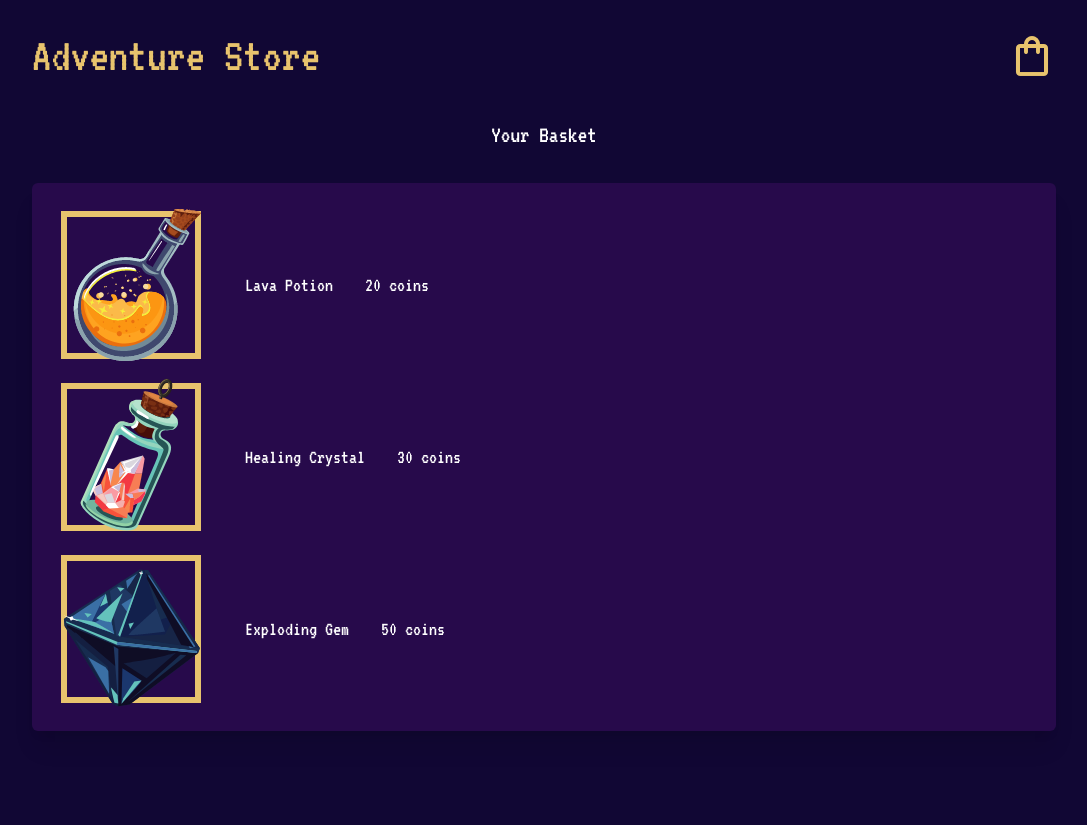
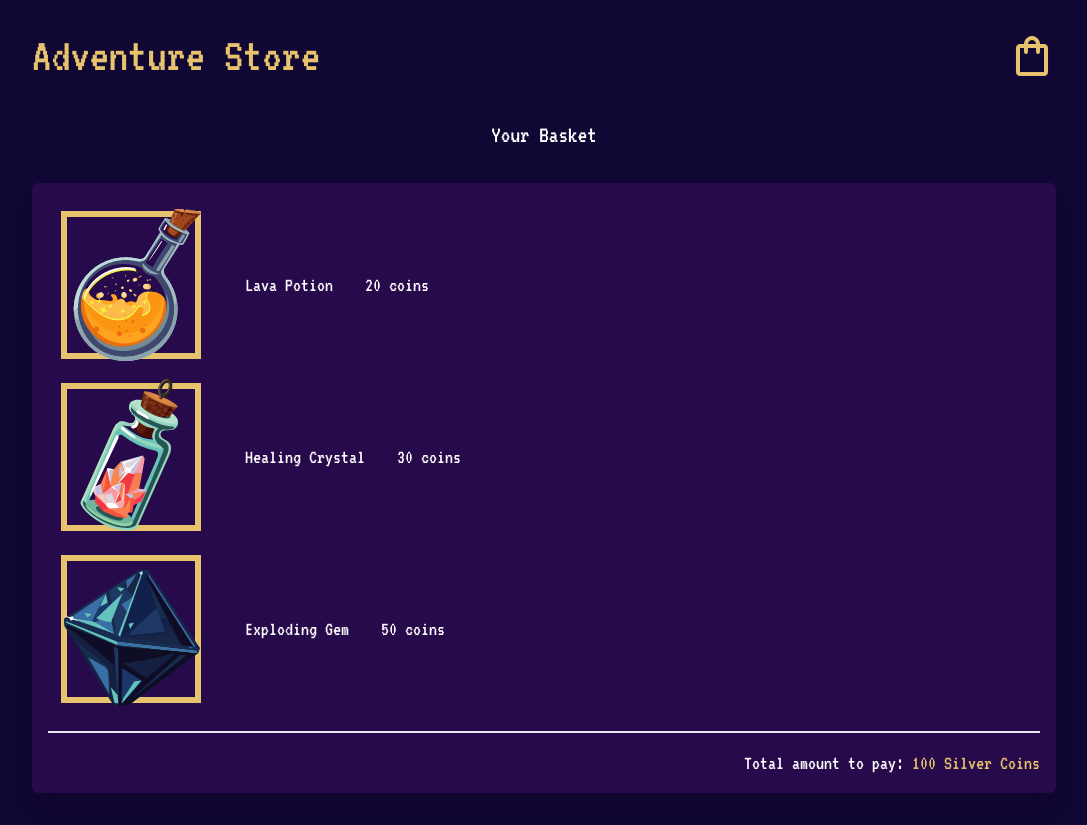
Before and after one commit to iamshaunjp/nuxt-3-with-pinia, a Nuxt app: page /cart in a window 1280 px wide. Shown: the whole page, without its empty margins (96-1183 px from the left). Before the commit the page ends 800 px from the top, so only its background shows below. Built offline with nearby package versions, Linux system fonts and the light colour scheme; data requests are answered from the project's data file.

Commit message:
lesson-10

```diff
--- a/pages/cart.vue
+++ b/pages/cart.vue
@@ -8,6 +8,12 @@
         <img :src="product.img" :alt="product.title">
         <p class="text-white">{{product.title}}</p>
         <p class="text-white">{{product.price * product.quantity}} coins</p>
+      </div>
+
+      <!-- cart total -->
+      <div class="text-right pt-4 mt-4 border-t-2">
+        <span class="text-white">Total amount to pay: </span>
+        <span class="text-secondary">{{ cartStore.cartTotal }} Silver Coins</span>
       </div>
     </div>
 
--- a/stores/cartStore.js
+++ b/stores/cartStore.js
@@ -4,6 +4,13 @@ export const useCartStore = defineStore('cart', {
   state: () => ({
     cart: [],
   }),
+  getters: {
+    cartTotal() {
+      return this.cart.reduce((total, item) => {
+        return total + (item.price * item.quantity)
+      }, 0)
+    },
+  },
   actions: {
     async getCart() {
       const data = await $fetch('http://localhost:4000/cart')
```
